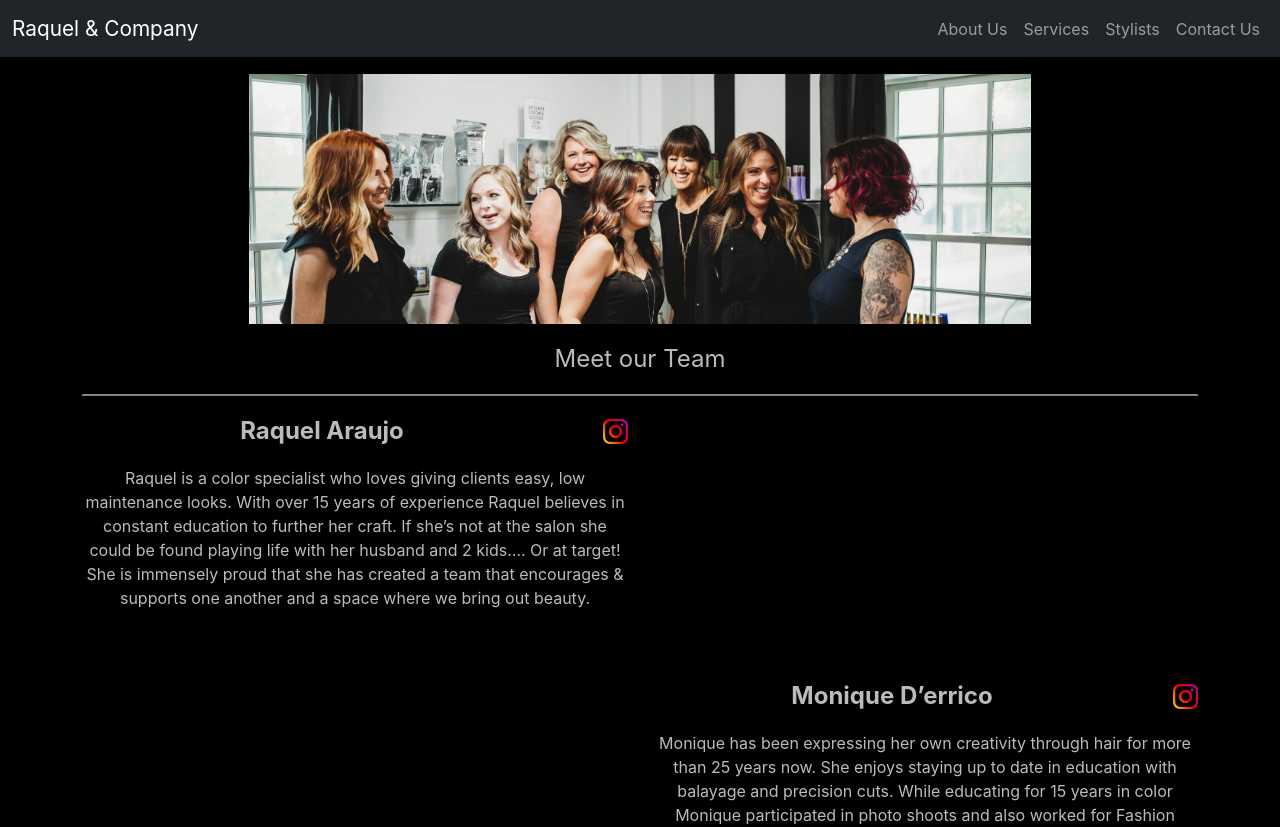
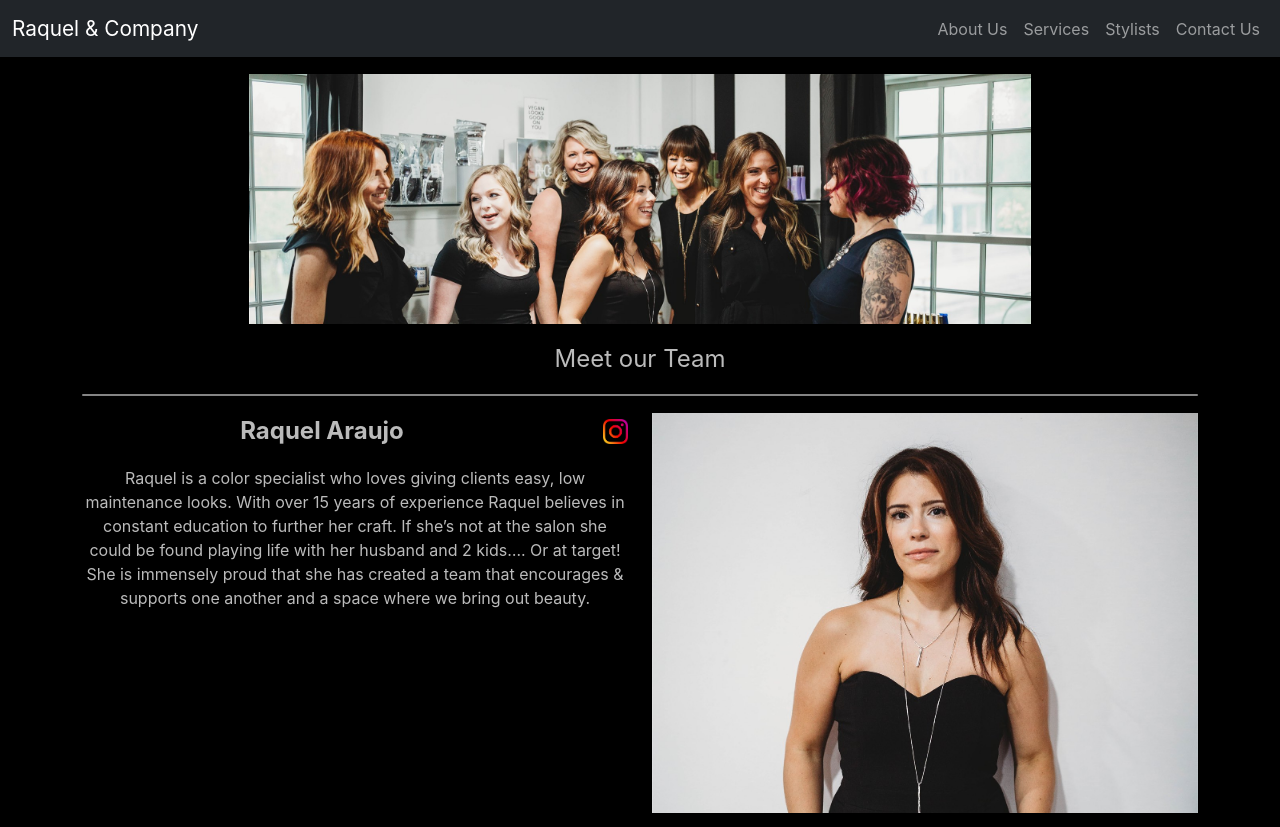
Before and after one commit to KevinCamacho/randco, a React (Create React App) app: page /meet-the-stylists in a window 1280 px wide. Shown: the top 827 px of the page. Built offline with nearby package versions, Linux system fonts and the light colour scheme.

Commit message:
fixed stylist images not showing

```diff
--- a/src/components/StylistsPage/Stylist/StylistView.js
+++ b/src/components/StylistsPage/Stylist/StylistView.js
@@ -7,6 +7,9 @@ import facebookIcon from '../../../images/socials/fb_logo.png';
 import instaIcon from '../../../images/socials/insta_logo.png';
 
 const Stylist = ({ stylist, index }) => {
+
+    const stylistImage = require(`../../../images/${stylist.image}`);
+
     const isEvenStylist = index % 2 === 0;
     return (
         <Row className="stylist-view">
@@ -27,7 +30,7 @@ const Stylist = ({ stylist, index }) => {
                 </Row>
             </Col>
             <Col className="flexbox-col" xs={{ span: 12, order: 'first' }} md={{ span: 6, order: isEvenStylist ? 'last' : 'first' }}>
-                <LazyLoadImage className="stylist-image" src={require(`../../../images/${stylist.image}`).default} alt={stylist.name} effect="blur" />
+                <LazyLoadImage className="stylist-image" src={stylistImage} alt={stylist.name} effect="blur" />
             </Col>
         </Row>
     )
```
